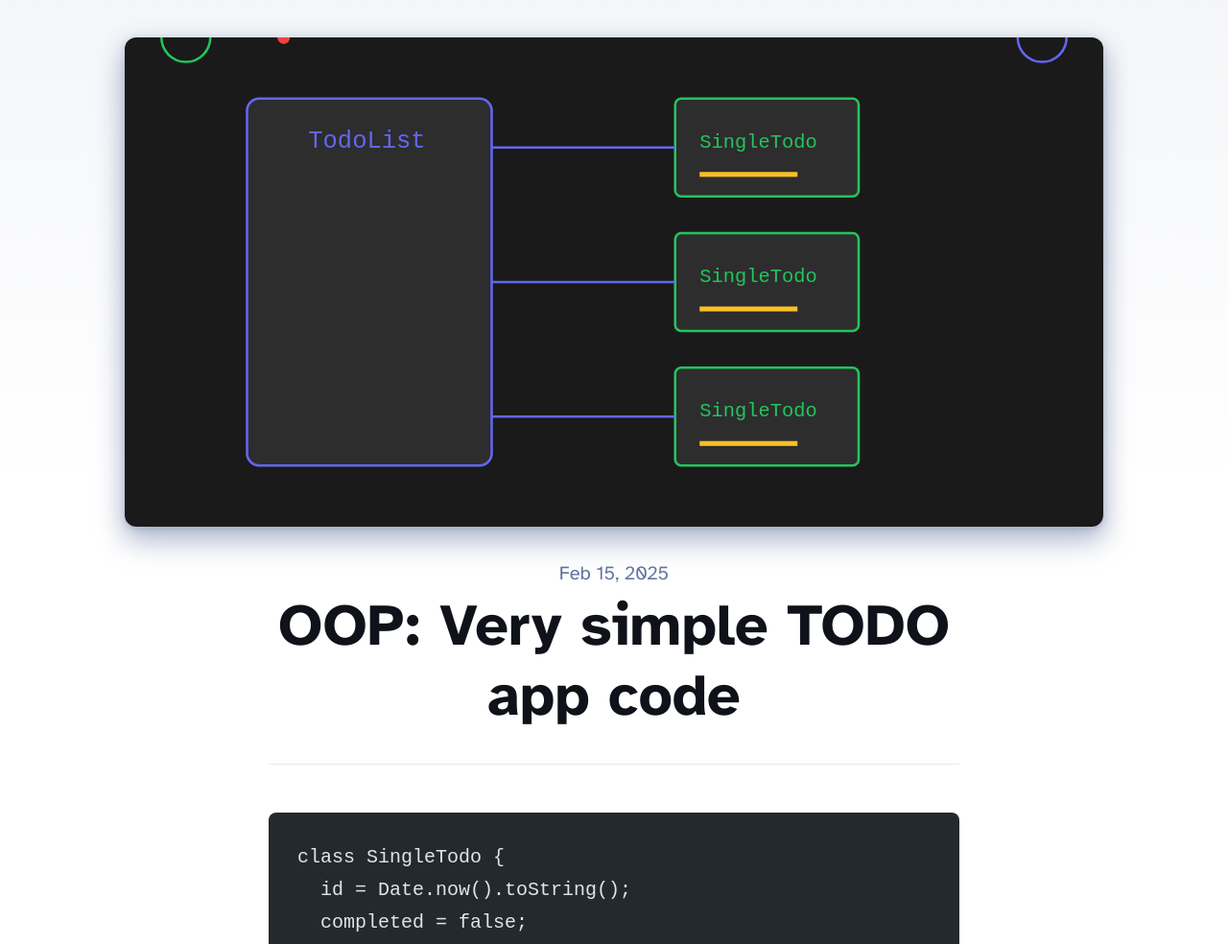
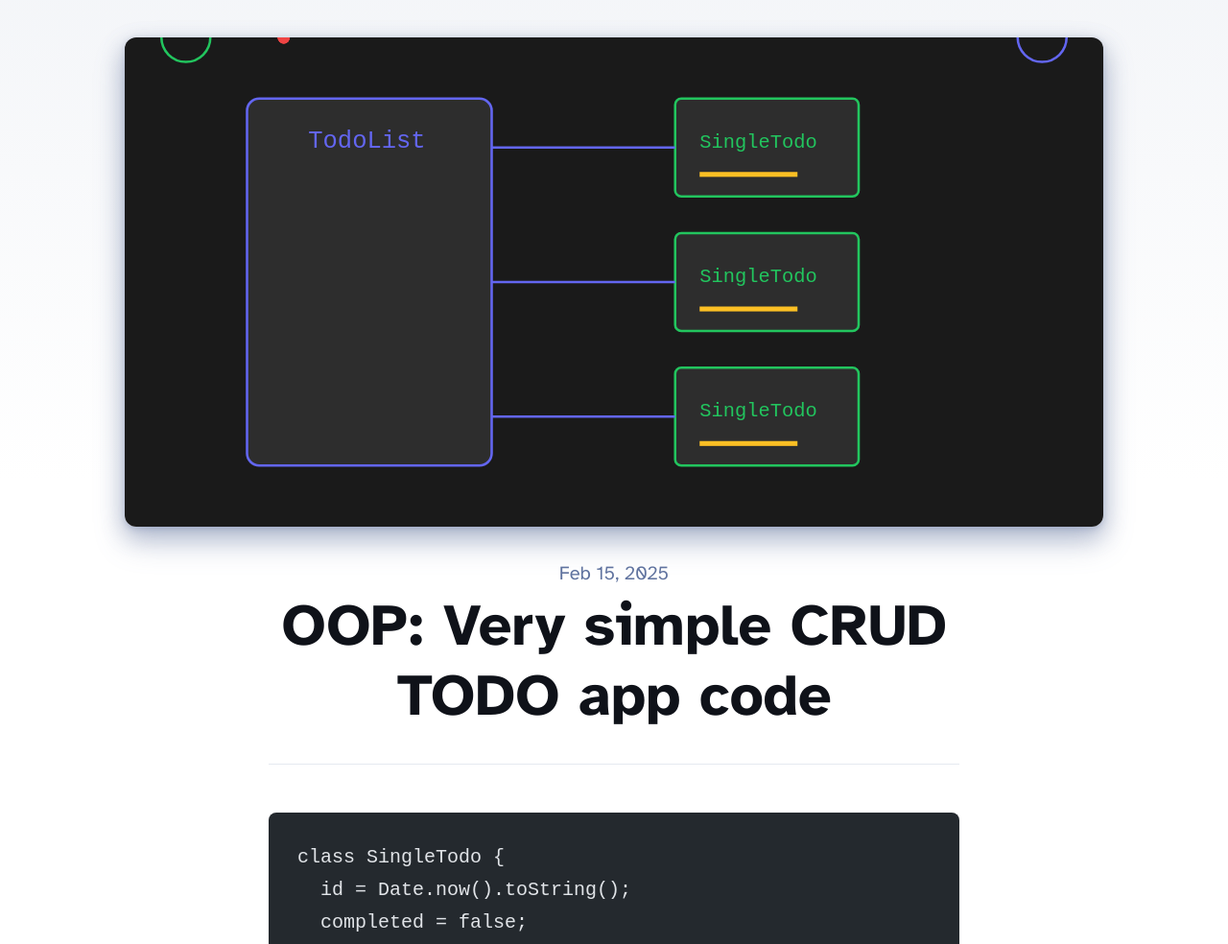
Before and after one commit to mikolajcieszczyk/mc-blog, an Astro site: page /mc-blog/blog/oop-simple-todo-app in a window 1280 px wide. Shown: the part 99-1083 px from the top of the page at 96% size. Built offline with nearby package versions, Linux system fonts and the light colour scheme; Astro itself is replaced by a stand-in of ours; code samples lack their colours.

Commit message:
master: Fixed title of the OOP: TODO

```diff
--- a/src/content/blog/oop-simple-todo-app.md
+++ b/src/content/blog/oop-simple-todo-app.md
@@ -1,6 +1,6 @@
 ---
-title: "OOP: Very simple TODO app code"
-description: "OOP: Very simple TODO app code"
+title: "OOP: Very simple CRUD TODO app code"
+description: "OOP: Very simple CRUD TODO app code"
 pubDate: "Feb 15 2025 13:00"
 heroImage: "/mc-blog/oop-todo.svg"
 ---
```
